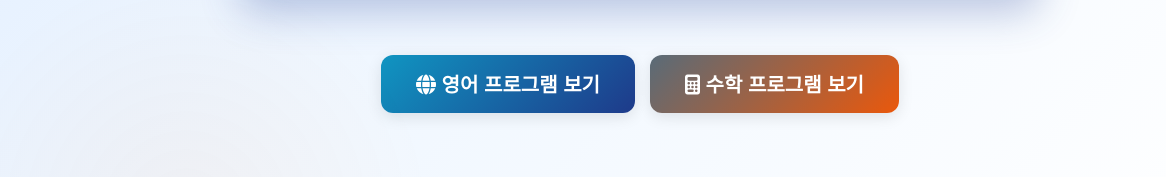
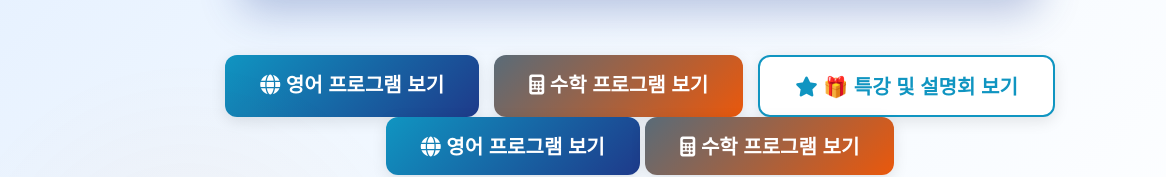
Before and after one commit to mikesuh1256-debug/cnchome-main, a plain HTML site: page index.html in a window 1280 px wide. Shown: the part 633-810 px from the top of the page, 0-1166 px from the left. Drawn offline with nearby package versions, Linux system fonts and the light colour scheme.

Commit message:
Update index.html

```diff
--- a/index.html
+++ b/index.html
@@ -651,7 +651,7 @@
           </div>
         </div>
 
-        <div style="display: flex; gap: 15px; justify-content: center; flex-wrap: wrap">
+        <div style="display: flex; gap: 15px; justify-content: center; flex-wrap: wrap">   <a href="https://english.cnchome.co.kr" class="btn btn-primary">     <i class="fas fa-globe"></i> 영어 프로그램 보기   </a>   <a href="https://math.cnchome.co.kr" class="btn btn-secondary">     <i class="fas fa-calculator"></i> 수학 프로그램 보기   </a>   <a href="https://special.cnchome.co.kr" class="btn btn-outline">     <i class="fas fa-star"></i> 🎁 특강 및 설명회 보기   </a> </div>
           <a href="https://english.cnchome.co.kr" class="btn btn-primary">
             <i class="fas fa-globe"></i> 영어 프로그램 보기
           </a>
```
